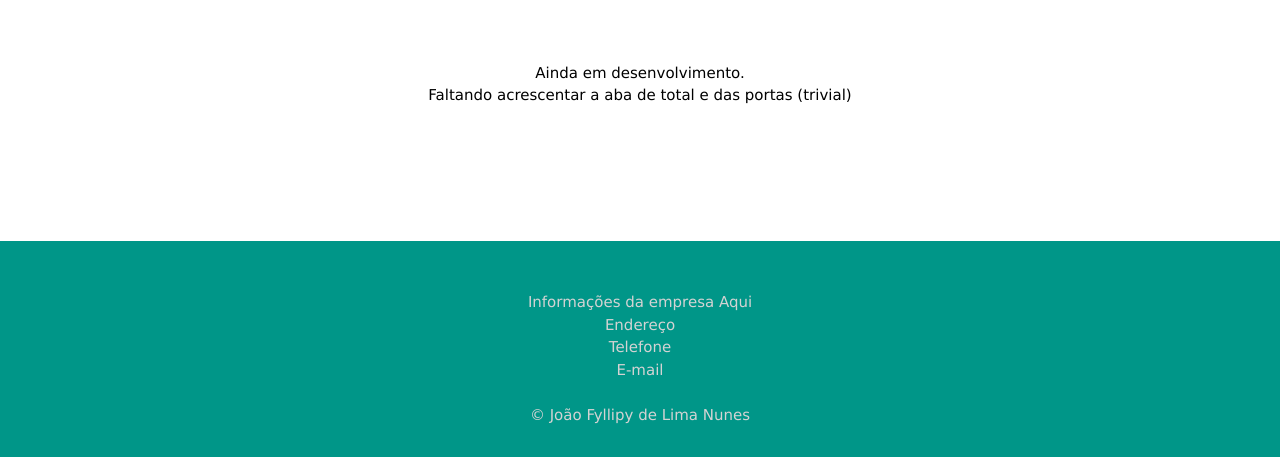
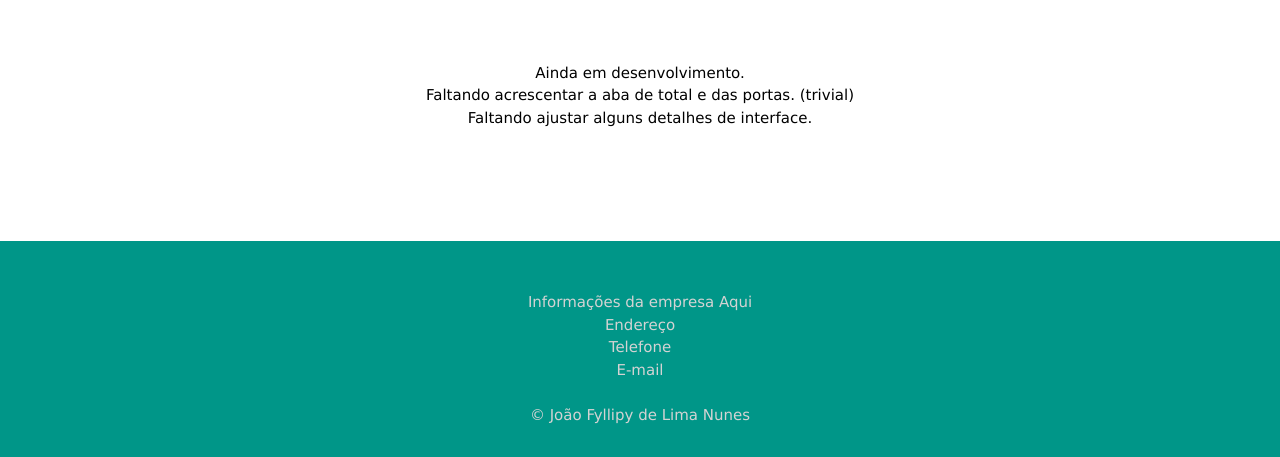
Before and after one commit to Fyllipy/QuantitativosDashboard, a plain HTML site: page index.html in a window 1280 px wide. Shown: the part 343-800 px from the top of the page. Drawn offline with nearby package versions, Linux system fonts and the light colour scheme.

Commit message:
Update index.html

```diff
--- a/index.html
+++ b/index.html
@@ -48,7 +48,7 @@
           </div>
 
           <div id="dash">
-            <p>Ainda em desenvolvimento. <br> Faltando acrescentar a aba de total e das portas (trivial)</p>
+            <p>Ainda em desenvolvimento. <br> Faltando acrescentar a aba de total e das portas. (trivial) <br> Faltando ajustar alguns detalhes de interface.</p>
           </div>
 
 
```
